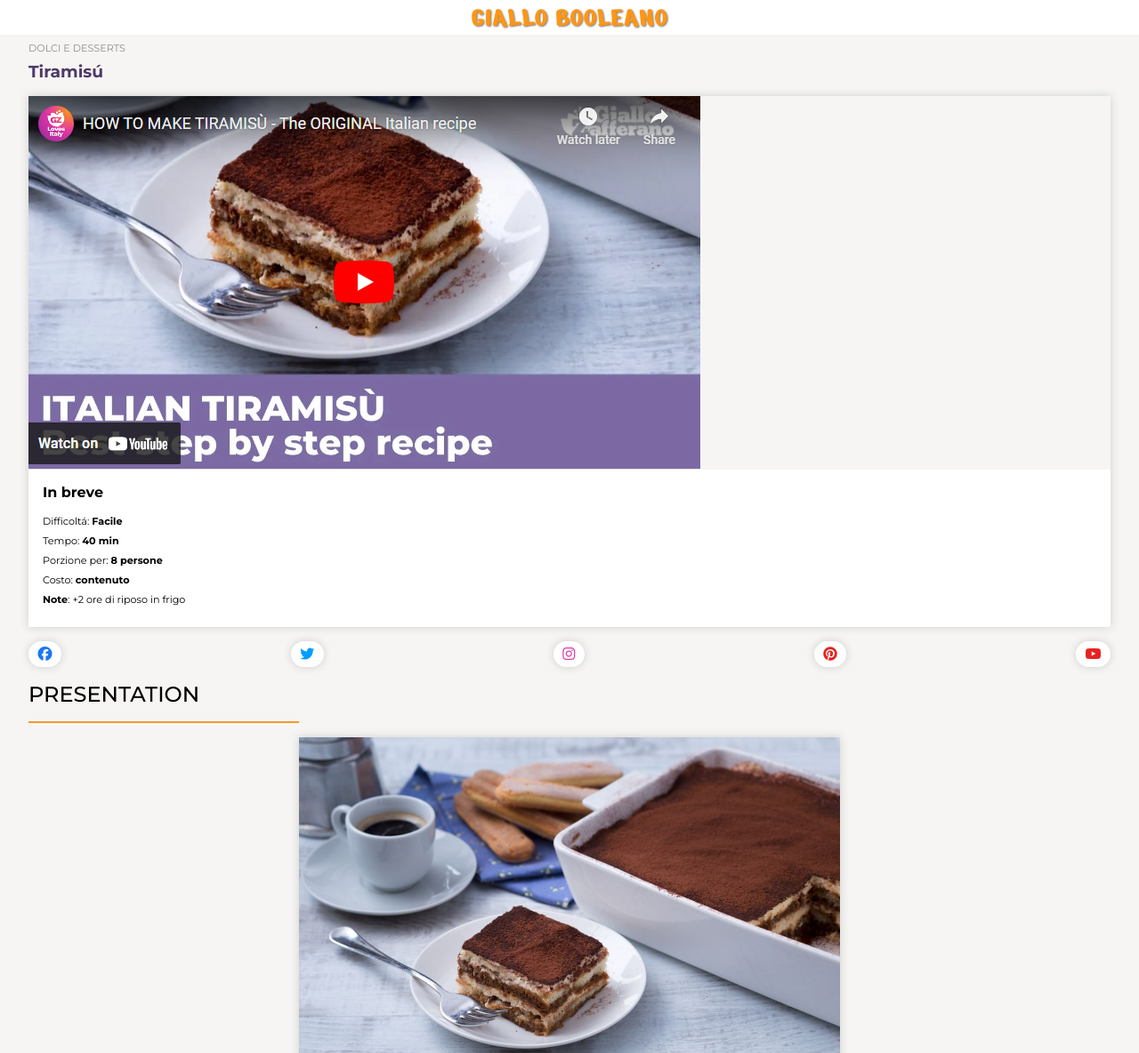
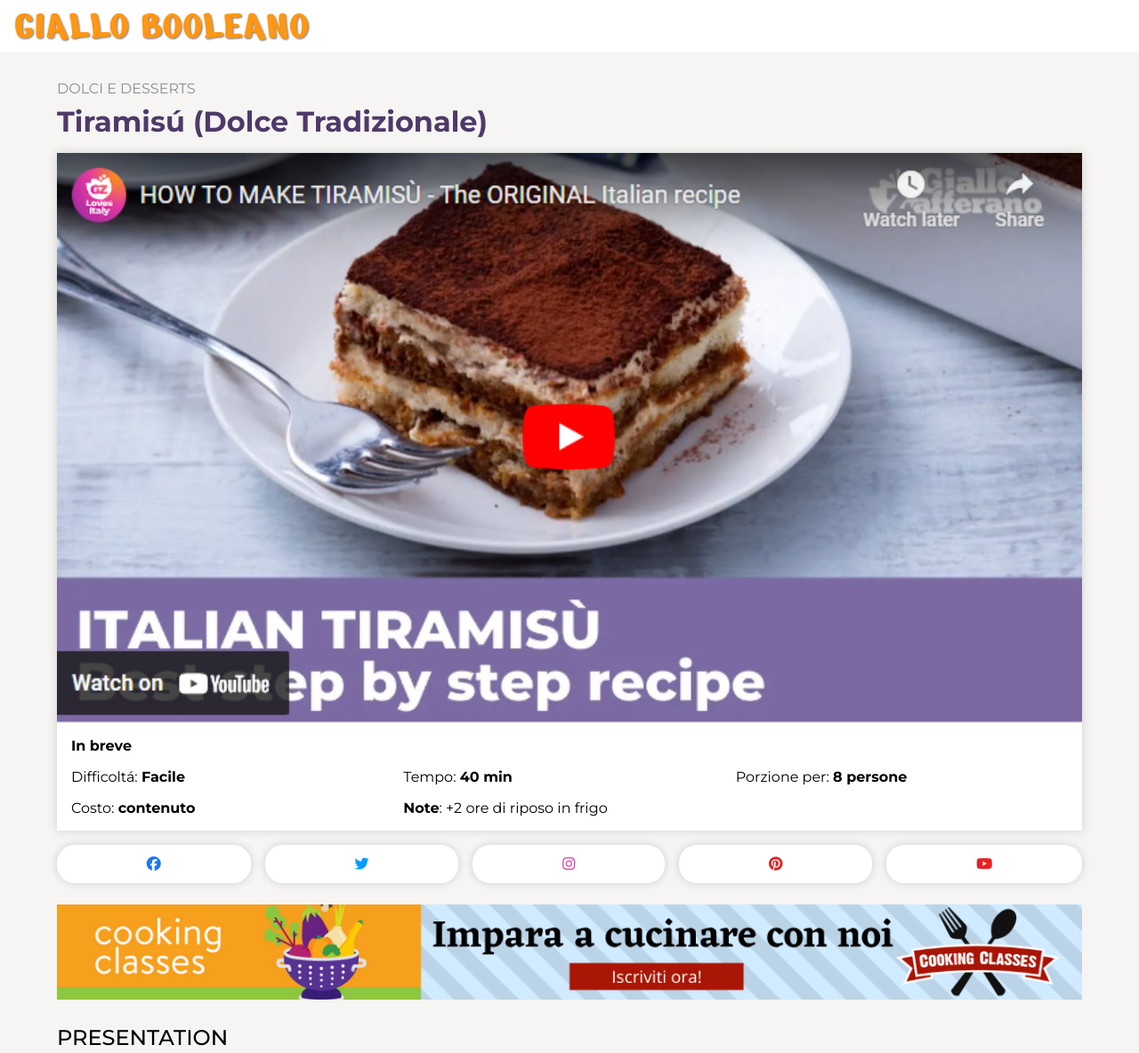
Before and after one commit to francescoboschelle/htmlcss-responsive-layout, a plain HTML site: page index.html in a window 1280 px wide. Shown: the top 1184 px of the page at 89% size. Drawn offline with Linux system fonts and the light colour scheme; a web font is replaced by a local one.

Commit message:
Added responsiveness for tablets

```diff
--- a/index.html
+++ b/index.html
@@ -27,7 +27,11 @@
         <div class="container">
           <div class="title">
             <p>DOLCI E DESSERTS</p>
-            <h3>Tiramisú</h3>
+            <h3>
+              Tiramisú<span class="display">
+                &lpar;Dolce Tradizionale&rpar;</span
+              >
+            </h3>
           </div>
           <div class="row">
             <div class="col">
@@ -35,26 +39,28 @@
             </div>
             <div class="col">
               <div class="review">
-                <ul>
-                  <li>
                 <h4>In breve</h4>
-                  </li>
-                  <li>
+                <div class="col">
+                  <div class="row">
+                    <div class="col-12 col-md-4">
                       <p>Difficoltá: <b>Facile</b></p>
-                  </li>
-                  <li>
+                    </div>
+                    <div class="col-12 col-md-4">
                       <p>Tempo: <b>40 min</b></p>
-                  </li>
-                  <li>
+                    </div>
+                    <div class="col-12 col-md-4">
                       <p>Porzione per: <b>8 persone</b></p>
-                  </li>
-                  <li>
+                    </div>
+                  </div>
+                  <div class="row">
+                    <div class="col-12 col-md-4">
                       <p>Costo: <b>contenuto</b></p>
-                  </li>
-                  <li>
+                    </div>
+                    <div class="col-12 col-md-4">
                       <p><b>Note</b>: &plus;2 ore di riposo in frigo</p>
-                  </li>
-                </ul>
+                    </div>
+                  </div>
+                </div>
               </div>
             </div>
           </div>
@@ -81,6 +87,10 @@
             </a>
           </div>
         </div>
+      </section>
+
+      <section id="banner">
+        <div class="container"><img src="./img/banner.png" alt="Banner" /></div>
       </section>
 
       <section id="presentation">
--- a/style.css
+++ b/style.css
@@ -14,7 +14,11 @@
 
 /* #region global */
 
+:root {
+}
+
 body {
+  max-width: 1400px;
   font-family: "Montserrat", Helvetica, sans-serif;
   background-color: rgb(246, 245, 243);
 }
@@ -30,12 +34,16 @@ body {
   flex-direction: column;
 }
 
+.col-12 {
+  width: calc(100% / 12 * 12);
+}
+
 img {
-  max-width: 100%;
+  width: 100%;
 }
 
 p {
-  font-size: 0.7rem;
+  font-size: 0.8rem;
 }
 
 ul {
@@ -53,6 +61,7 @@ header {
   color: rgb(255, 150, 20);
   font-size: 2rem;
   text-shadow: 1px 1px 2px rgb(124, 124, 124);
+  text-wrap: nowrap;
 
   display: flex;
   align-items: center;
@@ -65,11 +74,13 @@ header {
 
 main {
   #hero {
-    .row {
+    .container > .row {
       box-shadow: 0px 0px 10px 0px rgb(206, 206, 206);
     }
 
     .title {
+      margin-bottom: 1rem;
+
       p {
         color: rgb(141, 141, 141);
         margin-bottom: 0.5rem;
@@ -79,7 +90,9 @@ main {
         color: rgb(78, 57, 105);
       }
 
-      margin-bottom: 1rem;
+      .display {
+        display: none;
+      }
     }
 
     .col {
@@ -93,12 +106,17 @@ main {
 
       border-radius: 0 0 3px 3px;
 
-      li {
-        margin-bottom: 0.5rem;
+      .row {
+        gap: 1rem;
+      }
 
-        h4 {
-          margin-bottom: 1rem;
-        }
+      h4 {
+        margin-bottom: 1rem;
+      }
+
+      .col {
+        flex-direction: column;
+        gap: 1rem;
       }
     }
   }
@@ -116,6 +134,7 @@ main {
       color: rgb(0, 0, 0);
       background-color: white;
       box-shadow: 0px 0px 10px 0px rgb(206, 206, 206);
+      text-align: center;
 
       .fa-facebook {
         color: rgb(26, 119, 243);
@@ -139,6 +158,13 @@ main {
     }
   }
 
+  #banner {
+    display: none;
+    .container {
+      padding: 1rem 0;
+    }
+  }
+
   #presentation {
     margin-bottom: 3rem;
 
@@ -152,7 +178,7 @@ main {
       border: 0;
       border-top: 2px solid rgb(247, 151, 46);
       margin: 1em 0;
-      width: 25%;
+      width: 100px;
     }
 
     .text {
@@ -207,3 +233,81 @@ footer {
 }
 
 /* #endregion footer */
+
+/* #region responsive */
+
+@media screen and (min-width: 768px) {
+  .container {
+    width: 90%;
+  }
+
+  .col-md-4 {
+    width: calc(100% / 12 * 4);
+  }
+
+  header {
+    padding: 0 1rem;
+    justify-content: flex-start;
+    font-size: 3rem;
+  }
+
+  p {
+    font-size: 1rem;
+  }
+
+  main {
+    #hero {
+      .container {
+        padding-top: 2rem;
+      }
+
+      .review {
+        .row {
+          flex-direction: row;
+          gap: 0;
+        }
+      }
+
+      .title {
+        h3 {
+          font-size: 2rem;
+        }
+        .display {
+          display: inline;
+        }
+      }
+    }
+
+    #banner {
+      display: block;
+    }
+
+    #socials {
+      .row {
+        gap: 1rem;
+      }
+      .brand {
+        flex-grow: 1;
+        padding: 0.75rem 3rem;
+        border-radius: 20px;
+      }
+    }
+
+    #presentation {
+      .text {
+        text-align: left;
+
+        img {
+          float: left;
+          margin-right: 2rem;
+        }
+
+        p {
+          font-size: 1rem;
+        }
+      }
+    }
+  }
+}
+
+/* #endregion responsive */
```
Lines whose indentation alone changed are shown as unchanged.
